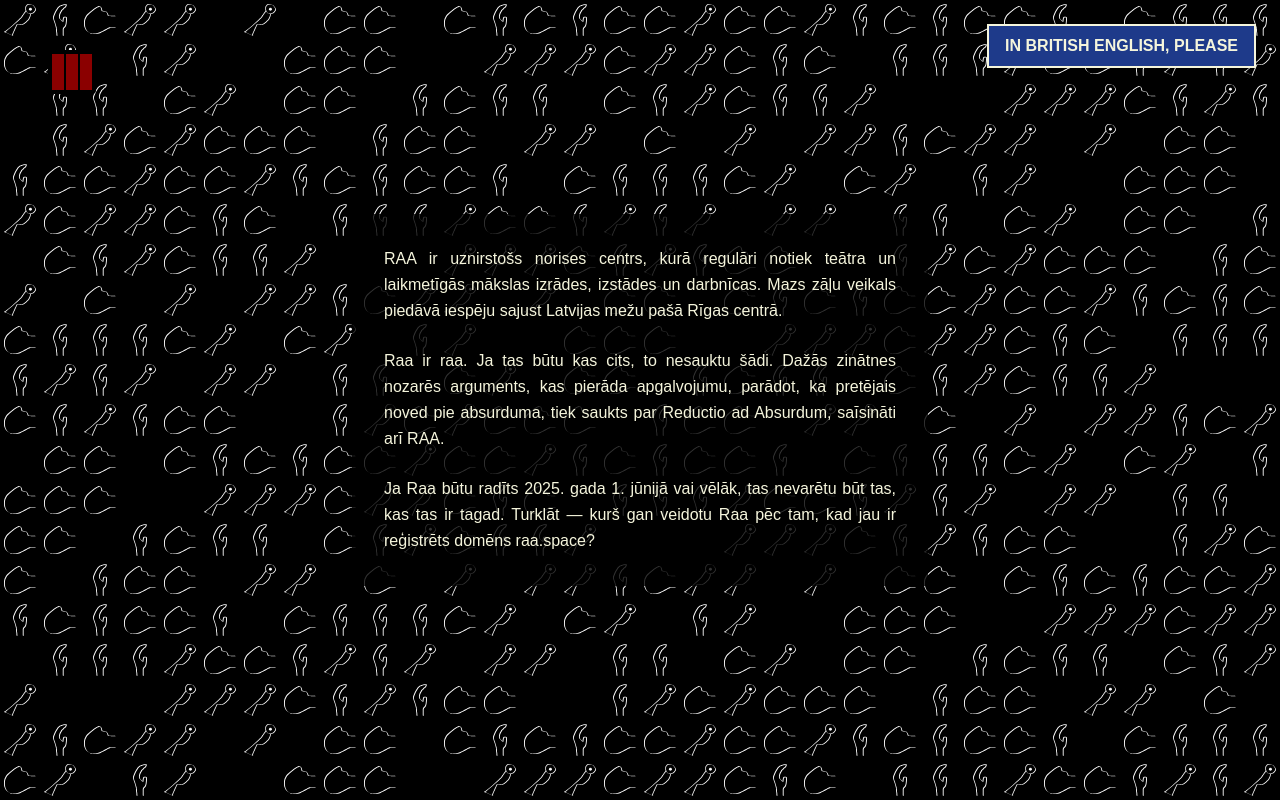
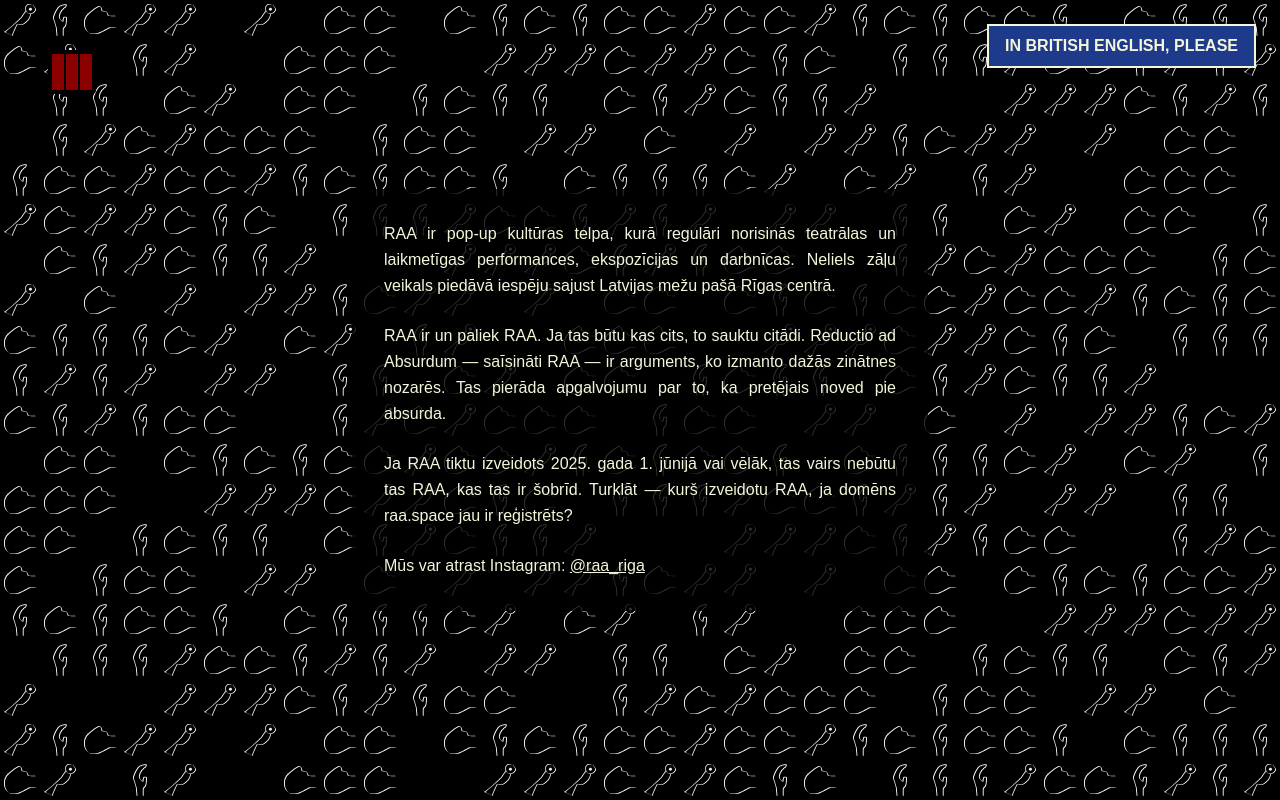
Before and after one commit to leomarlo/raa-space-web, a Next.js app in the folder frontend/: page /telpa in a window 1280 px wide. Built offline with nearby package versions, Linux system fonts and the light colour scheme.

Commit message:
updated the telpa page

```diff
--- a/frontend/src/app/program/page.tsx
+++ b/frontend/src/app/program/page.tsx
@@ -23,7 +23,7 @@
           <br />
           <br />
           {t.program.openingEvent}
-          <a href="https://www.instagram.com/p/DLUciNyNjXL/?img_index=1" target="_blank" rel="noopener noreferrer" className="underline">
+          <a href="https://www.instagram.com/p/DLUciNyNjXL" target="_blank" rel="noopener noreferrer" className="underline">
             {t.program.openingEventLink}
           </a>
         </div>
--- a/frontend/src/app/telpa/page.tsx
+++ b/frontend/src/app/telpa/page.tsx
@@ -24,6 +24,10 @@
           <p>{t.telpa.paragraph1}</p>
           <p>{t.telpa.paragraph2}</p>
           <p>{t.telpa.paragraph3}</p>
+          {t.telpa.findUsOnInstagram}
+          <a href="https://www.instagram.com/raa_riga/" target="_blank" rel="noopener noreferrer" className="underline">
+            {t.telpa.instagram}
+          </a>
         </div>
       </div>
     </div>
--- a/frontend/src/locales/eng.json
+++ b/frontend/src/locales/eng.json
@@ -16,8 +16,10 @@
   "telpa": {
     "paragraph1": "RAA is a pop-up venue that hosts regular theatrical and contemporary performances, exhibitions and workshops. A little herbal shop offers the possibility to take in some Latvian forest in the centre of Riga.",
     "paragraph2": "Raa is raa. If it was something else it wouldn't be called so. In some fields of inquiry an argument that aims to establish a claim by proving that the contrary would lead to absurdity is called Reductio ad Absurdum, sometimes also abbreviated to RAA.",
-    "paragraph3": "Had Raa been created on June 1st 2025 or later, it couldn't have been what it is now and besides who would create Raa after registering the domain raa.space?"
-  },
+    "paragraph3": "Had Raa been created on June 1st 2025 or later, it couldn't have been what it is now and besides who would create Raa after registering the domain raa.space?",
+    "findUsOnInstagram": "Find us on Instagram: ",
+    "instagram": "@raa_riga"
+    },
   "program": {
     "comingSoon": "Coming soon",
     "openingEvent": "We are having our opening event on the 11th of July. You are warmly invited. See the announcement on ",
--- a/frontend/src/locales/lat.json
+++ b/frontend/src/locales/lat.json
@@ -14,12 +14,14 @@
     "location": "Atrašanās vieta"
   },
   "telpa": {
-    "paragraph1": "RAA ir uznirstošs norises centrs, kurā regulāri notiek teātra un laikmetīgās mākslas izrādes, izstādes un darbnīcas. Mazs zāļu veikals piedāvā iespēju sajust Latvijas mežu pašā Rīgas centrā.",
-    "paragraph2": "Raa ir raa. Ja tas būtu kas cits, to nesauktu šādi. Dažās zinātnes nozarēs arguments, kas pierāda apgalvojumu, parādot, ka pretējais noved pie absurduma, tiek saukts par Reductio ad Absurdum, saīsināti arī RAA.",
-    "paragraph3": "Ja Raa būtu radīts 2025. gada 1. jūnijā vai vēlāk, tas nevarētu būt tas, kas tas ir tagad. Turklāt — kurš gan veidotu Raa pēc tam, kad jau ir reģistrēts domēns raa.space?"
+    "paragraph1": "RAA ir pop-up kultūras telpa, kurā regulāri norisinās teatrālas un laikmetīgas performances, ekspozīcijas un darbnīcas. Neliels zāļu veikals piedāvā iespēju sajust Latvijas mežu pašā Rīgas centrā.",
+    "paragraph2": "RAA ir un paliek RAA. Ja tas būtu kas cits, to sauktu citādi. Reductio ad Absurdum — saīsināti RAA — ir arguments, ko izmanto dažās zinātnes nozarēs. Tas pierāda apgalvojumu par to, ka pretējais noved pie absurda.",
+    "paragraph3": "Ja RAA tiktu izveidots 2025. gada 1. jūnijā vai vēlāk, tas vairs nebūtu tas RAA, kas tas ir šobrīd. Turklāt — kurš izveidotu RAA, ja domēns raa.space jau ir reģistrēts?",
+    "findUsOnInstagram": "Mūs var atrast Instagram: ",
+    "instagram": "@raa_riga"
   },
   "program": {
-    "comingSoon": "Drīzumā",
+    "comingSoon": "Drīz",
     "openingEvent": "Atklāšanas pasākums notiks 11. jūlijā. Tu esi sirsnīgi aicināts. Skaties paziņojumu ",
     "openingEventLink": "Veldze."
   },
```
Also changed, not shown: frontend/public/assets/instagr.svg (added), frontend/public/assets/instagram.png (added).
